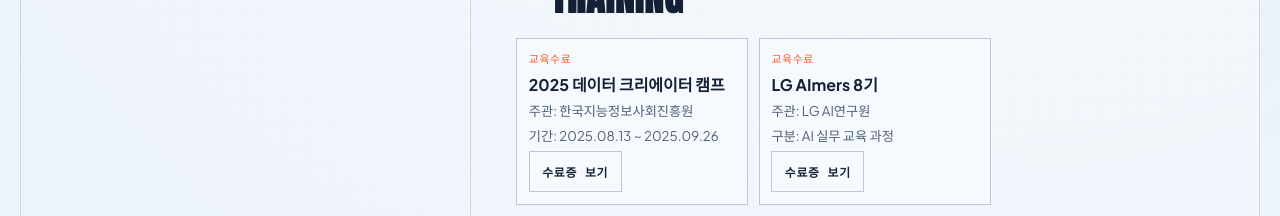
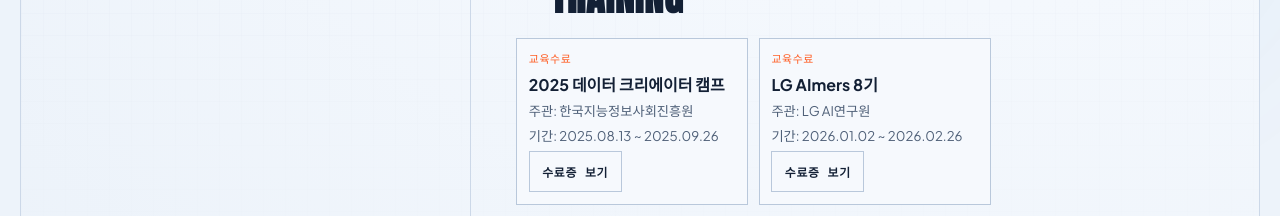
Before and after one commit to Jaegwae/portfolio, a React (Vite) app: page / in a window 1280 px wide. Shown: the part 840-1056 px from the top of the page. Built offline with nearby package versions, Linux system fonts and the light colour scheme.

Commit message:
chore: update LG AImers training period

```diff
--- a/src/data/siteData.js
+++ b/src/data/siteData.js
@@ -153,7 +153,7 @@ export const TRAINING_CERTIFICATES = [
   {
     badge: "교육수료",
     name: "LG AImers 8기",
-    lines: ["주관: LG AI연구원", "구분: AI 실무 교육 과정"],
+    lines: ["주관: LG AI연구원", "기간: 2026.01.02 ~ 2026.02.26"],
     title: "LG AImers 8기 수료증",
     path: "/assets/education/certificates/lg-aimers-8-completion.jpg",
     type: "image"
```
